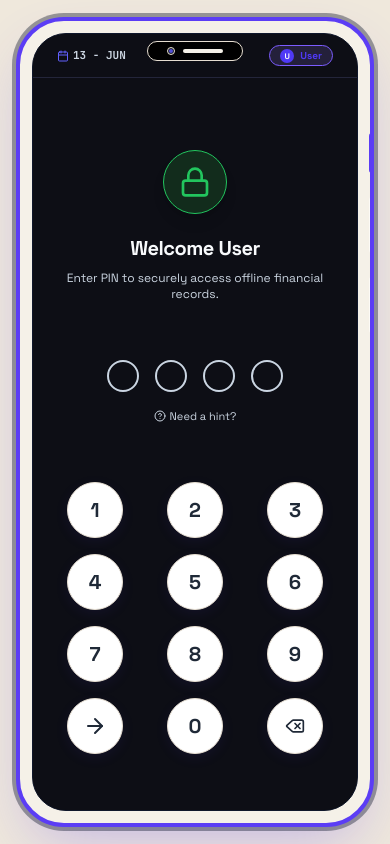
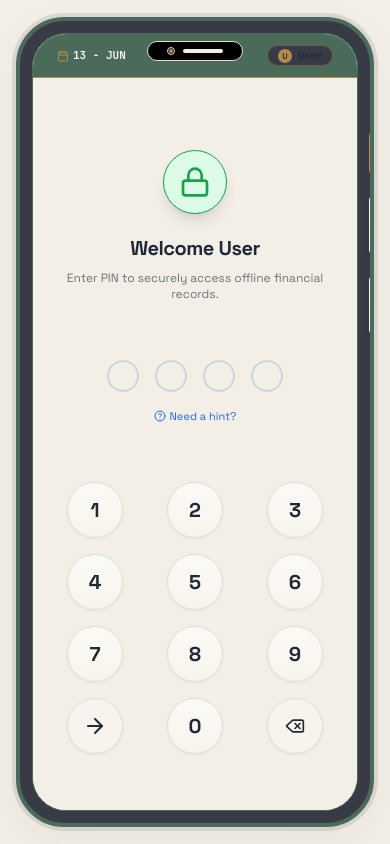
Before and after one commit to codewithdkd/Money-tracker-, a React (Vite) app: page / in a window 390 px wide. Built offline with nearby package versions, Linux system fonts and the light colour scheme.

Commit message:
feat: rebrand theme to sage-gold palette
Update global CSS variables, App background colors, and PhoneFrame aesthetic to a new sage-gold theme. Add overall budget threshold settings to the configuration panel.

```diff
--- a/index.html
+++ b/index.html
@@ -8,7 +8,7 @@
     <link rel="manifest" href="/manifest.json" />
     <meta name="apple-mobile-web-app-capable" content="yes" />
     <meta name="apple-mobile-web-app-status-bar-style" content="black-translucent" />
-    <meta name="theme-color" content="#4f46e5" />
+    <meta name="theme-color" content="#1E3A5F" />
     <link rel="apple-touch-icon" href="/icon.svg" />
     <script>
       if ("serviceWorker" in navigator) {
--- a/src/App.tsx
+++ b/src/App.tsx
@@ -104,7 +104,7 @@ export default function App() {
   }, [settings.themePreference, settings.darkMode]);
 
   return (
-    <div className="min-h-screen w-screen bg-[#EFE8DC] dark:bg-[#131420] flex flex-col justify-center items-center p-2 overflow-y-auto select-none">
+    <div className="min-h-screen w-screen bg-[#F3EFE7] dark:bg-[#121A17] flex flex-col justify-center items-center p-2 overflow-y-auto select-none">
       <PhoneFrame
         onAddCategory={handleAddCategory}
         expenses={expenses}
--- a/src/components/PhoneFrame.tsx
+++ b/src/components/PhoneFrame.tsx
@@ -353,17 +353,17 @@ export default function PhoneFrame({
   return (
     <div className="relative p-2 sm:p-4 flex items-center justify-center bg-transparent w-full">
       {/* Luxurious Physical Phone Hardware Case */}
-      <div className="w-[395px] max-w-[calc(100vw-16px)] h-[810px] max-h-[calc(100vh-16px)] sm:max-h-[810px] bg-slate-950 dark:bg-slate-950 rounded-[48px] p-3 shadow-[0_25px_60px_-15px_rgba(91,61,245,0.3)] border-4 border-[#5B3DF5] dark:border-[#7C5CFF] flex flex-col justify-between overflow-hidden relative group/frame transition-all duration-300 ring-4 ring-slate-900/40 dark:ring-slate-900/80">
+      <div className="w-[395px] max-w-[calc(100vw-16px)] h-[810px] max-h-[calc(100vh-16px)] sm:max-h-[810px] bg-[#383A46] dark:bg-[#090D0B] rounded-[48px] p-3 shadow-[0_20px_50px_rgba(80,60,40,0.06)] dark:shadow-[0_25px_60px_rgba(0,0,0,0.6)] border-4 border-[#4A6A5A] dark:border-[#0F766E] flex flex-col justify-between overflow-hidden relative group/frame transition-all duration-300 ring-4 ring-slate-900/10 dark:ring-slate-950/80">
 
         {/* Sleek Side Hardware Buttons (Power/Volume) */}
-        <div className="absolute top-28 -right-0.5 w-[3px] h-10 bg-[#5B3DF5] rounded-l-md" />
+        <div className="absolute top-28 -right-0.5 w-[3px] h-10 bg-[#B88A4A] dark:bg-[#C89A63] rounded-l-md" />
         <div className="absolute top-44 -right-0.5 w-[3px] h-14 bg-slate-800 rounded-l-md" />
         <div className="absolute top-64 -right-0.5 w-[3px] h-14 bg-slate-800 rounded-l-md" />
 
         {/* Dynamic Premium Dynamic Island / Notch layout */}
         <div className="absolute top-5 left-1/2 -translate-x-1/2 h-5 w-24 bg-black rounded-full z-45 flex items-center justify-center gap-2 border border-slate-800 shadow-inner">
           <div className="h-2 w-2 rounded-full bg-[#121620] border border-slate-800 flex items-center justify-center">
-            <div className="h-1 w-1 rounded-full bg-indigo-500/80" />
+            <div className="h-1 w-1 rounded-full bg-[#B88A4A] dark:bg-[#C89A63]" />
           </div>
           <div className="h-1 w-10 bg-slate-900 rounded-full" />
         </div>
@@ -395,12 +395,12 @@ export default function PhoneFrame({
         </AnimatePresence>
 
         {/* Screen layout container */}
-        <div className={`flex-1 flex flex-col overflow-hidden rounded-[34px] border border-slate-900 ${settings.darkMode ? 'dark bg-slate-900' : 'bg-slate-50'} transition-colors duration-300 relative`}>
+        <div className={`flex-1 flex flex-col overflow-hidden rounded-[34px] border border-[#4A6A5A] dark:border-[#2F3A35] bg-[var(--app-bg)] transition-colors duration-300 relative`}>
 
-            {/* Top Status Indicators bar */}
-          <div className="h-11 px-6 bg-slate-100 dark:bg-slate-900 flex items-center justify-between z-40 text-slate-500 dark:text-slate-400 select-none border-b border-slate-100 dark:border-slate-850">
+            {/* Top Status Indicators bar - Elegant Sage/Muted Gold header (Light) & Sophisticated Dark Teal (Dark) */}
+          <div className="h-11 px-6 bg-[#4A6A5A] dark:bg-[#1F2A25] flex items-center justify-between z-40 text-stone-100 dark:text-stone-300 select-none border-b border-[#B88A4A] dark:border-[#2F3A35]">
             <div className="flex items-center gap-1 text-[11px] font-black font-mono">
-              <Calendar className="h-3 w-3 text-indigo-500" />
+              <Calendar className="h-3 w-3 text-[#B88A4A] dark:text-[#C89A63]" />
               <span>{`${new Date().getDate()} - ${new Date().toLocaleDateString('en-US', { month: 'short' }).toUpperCase()}`}</span>
             </div>
 
@@ -409,13 +409,13 @@ export default function PhoneFrame({
                 setTempProfileName(settings.userName || 'User');
                 setShowNameModal(true);
               }}
-              className="flex items-center gap-1.5 bg-indigo-50 dark:bg-slate-800 hover:bg-indigo-100 dark:hover:bg-slate-700 px-2.5 py-0.5 rounded-full text-[10px] font-bold text-indigo-600 dark:text-indigo-400 border border-indigo-150/40 dark:border-slate-700 cursor-pointer transition-all"
+              className="flex items-center gap-1.5 bg-[#383A46] dark:bg-slate-900 hover:bg-[#4A6A5A] dark:hover:bg-slate-800 px-2.5 py-0.5 rounded-full text-[10px] font-bold text-slate-100 dark:text-slate-200 border border-[#B88A4A]/40 dark:border-slate-800 cursor-pointer transition-all"
               title="Edit Profile Name"
             >
-              <div className="h-3.5 w-3.5 rounded-full bg-indigo-600 text-[8px] text-white font-black flex items-center justify-center">
+              <div className="h-3.5 w-3.5 rounded-full bg-[#B88A4A] dark:bg-[#C89A63] text-[8px] text-white dark:text-stone-900 font-black flex items-center justify-center">
                 {(settings.userName || 'User').charAt(0).toUpperCase()}
               </div>
-              <span className="truncate max-w-[65px]">{settings.userName || 'User'}</span>
+              <span className="truncate max-w-[65px] font-mono">{settings.userName || 'User'}</span>
             </button>
           </div>
 
--- a/src/index.css
+++ b/src/index.css
@@ -2,61 +2,73 @@
 @import "tailwindcss";
 
 :root {
-  --app-bg: #F5F1E8;             /* soft warm cream */
-  --app-secondary-bg: #EFE8DC;   /* darker secondary cream */
-  --app-card: #FCFAF6;           /* slightly lighter warm cozy card */
-  --app-card-elevated: #FFFFFF;  /* elevated pure white cards */
-  --app-primary: #5B3DF5;        /* premium royal purple accent */
-  --app-primary-hover: #4C2FE0;  /* deep purple hover */
-  --app-primary-light: #EEE9FF;  /* soft violet wrapper tint */
+  --app-bg: #F3EFE7;             /* light warm cream background */
+  --app-secondary-bg: #FCFAF6;   /* secondary warm surface */
+  --app-card: #FCFAF6;           /* pristine cards */
+  --app-card-elevated: #F8F4ED;  /* card elevated */
+  --app-primary: #4A6A5A;        /* sage green primary */
+  --app-primary-hover: #383A46;  /* primary dark */
+  --app-primary-light: #ECE6DD;  /* premium clean warm tint */
+  --app-accent: #B88A4A;         /* muted gold accent */
 
-  --app-success: #16A34A;
+  --app-success: #16A34A;        /* green for income */
   --app-success-light: #DCFCE7;
-  --app-warning: #F59E0B;
+  --app-warning: #D97706;        /* warning orange */
   --app-warning-light: #FEF3C7;
-  --app-error: #DC2626;
+  --app-error: #DC2626;          /* red for expenses */
   --app-error-light: #FEE2E2;
+  --app-transfer: #2563EB;       /* transfer blue button */
+  --app-transfer-light: #DBEAFE;
 
   --app-text-primary: #1F2937;
   --app-text-secondary: #6B7280;
   --app-text-muted: #9CA3AF;
-  --app-border: #E6DED1;         /* soft designer layout border */
-  --app-divider: #F0E9DD;        /* extremely thin divider */
+  --app-border: #E2DDD4;         /* subtle borders */
+  --app-divider: #ECE6DD;        /* delicate thin separator */
 
-  --input-bg: #FFFFFF;
-  --input-border: #E6DED1;
+  --input-bg: #FCFAF6;
+  --input-border: #E2DDD4;
   --input-text: #1F2937;
-  --tag-bg: #EFE8DC;
+  --tag-bg: #ECE6DD;
   --tag-text: #1F2937;
+
+  --app-card-shadow: 0 2px 8px rgba(80,60,40,0.05), 0 8px 24px rgba(80,60,40,0.03);
+  --app-card-gradient: linear-gradient(180deg, #FCFAF6 0%, #F8F4ED 100%);
 }
 
 .dark {
-  --app-bg: #0D0E15;             /* sleek obsidian midnight background */
-  --app-secondary-bg: #131420;   /* secondary deep block */
-  --app-card: #181926;           /* elegant dark visual card */
-  --app-card-elevated: #212335;  /* highlight elevated card / input */
-  --app-primary: #7C5CFF;        /* vibrant light neon purple for visibility */
-  --app-primary-hover: #6949F5;
-  --app-primary-light: #24203B;
+  --app-bg: #121A17;             /* sleek matte dark teal background */
+  --app-secondary-bg: #18211D;   /* secondary deep slate block */
+  --app-card: #1F2A25;           /* majestic muted dark teal card */
+  --app-card-elevated: #18211D;  /* elevated dashboard blocks */
+  --app-primary: #0F766E;        /* luxury sage dark teal */
+  --app-primary-hover: #0B5E59;
+  --app-primary-light: #142C2A;
+  --app-accent: #C89A63;         /* tan gold dark accent */
 
   --app-success: #22C55E;
   --app-success-light: #122C1C;
-  --app-warning: #FBBF24;
+  --app-warning: #F59E0B;
   --app-warning-light: #342710;
-  --app-error: #EF4444;
-  --app-error-light: #351515;
+  --app-error: #F43F5E;
+  --app-error-light: #4A151C;
+  --app-transfer: #38BDF8;       /* bright transfer blue */
+  --app-transfer-light: #0C3A4E;
 
-  --app-text-primary: #F8FAFC;
-  --app-text-secondary: #CBD5E1;
-  --app-text-muted: #94A3B8;
-  --app-border: #23253A;         /* luxury dark slate divider border */
-  --app-divider: #1A1C2C;
+  --app-text-primary: #F5F5F4;
+  --app-text-secondary: #A8B0AA;
+  --app-text-muted: #717C76;
+  --app-border: #2F3A35;         /* subtle matte teal border */
+  --app-divider: #1F2925;
 
-  --input-bg: #181926;
-  --input-border: #23253A;
-  --input-text: #F8FAFC;
-  --tag-bg: #212335;
-  --tag-text: #F8FAFC;
+  --input-bg: #1F2A25;
+  --input-border: #2F3A35;
+  --input-text: #F5F5F4;
+  --tag-bg: #2F3A35;
+  --tag-text: #F5F5F4;
+
+  --app-card-shadow: 0 4px 16px rgba(0,0,0,0.25);
+  --app-card-gradient: linear-gradient(180deg, #1F2A25 0%, #18211D 100%);
 }
 
 @theme {
@@ -75,9 +87,9 @@
 @layer utilities {
   /* Dynamic Backgrounds & Premium Card Shadows instead of harsh borders */
   .bg-white, .bg-slate-800, .bg-slate-850 {
-    background-color: var(--app-card) !important;
-    box-shadow: 0 4px 20px -2px rgba(91, 61, 245, 0.05), 0 2px 8px -1px rgba(91, 61, 245, 0.03) !important;
-    border-color: var(--app-divider) !important;
+    background: var(--app-card-gradient) !important;
+    box-shadow: var(--app-card-shadow) !important;
+    border-color: var(--app-border) !important;
   }
 
   /* Slate environments translate fully to main backgrounds */
@@ -125,7 +137,7 @@
     border-color: var(--app-border) !important;
   }
 
-  /* Primary Royal Purple brand colors */
+  /* Primary brand colors mapped to Indigo utilities */
   .bg-indigo-600, .bg-indigo-650, .bg-[#4f46e5], .bg-[#5B4CFF], .bg-indigo-500 {
     background-color: var(--app-primary) !important;
     color: #FFFFFF !important;
@@ -182,23 +194,35 @@
     border-color: var(--app-error) !important;
   }
 
-  /* Bottom navigation tab elements: inactive #94A3B8, active #5B3DF5 */
+  /* Transfer configurations */
+  .text-blue-500, .text-blue-600, .text-blue-400, .text-slate-400 {
+    color: var(--app-transfer) !important;
+  }
+  .bg-blue-500, .bg-blue-600 {
+    background-color: var(--app-transfer) !important;
+    color: #FFFFFF !important;
+  }
+  .bg-blue-50 {
+    background-color: var(--app-transfer-light) !important;
+  }
+
+  /* Bottom navigation tab elements: inactive, active */
   .h-16 .text-slate-400 {
-    color: #94A3B8 !important;
+    color: var(--app-text-secondary) !important;
   }
   .h-16 .text-indigo-600, .h-16 .text-indigo-400 {
     color: var(--app-primary) !important;
   }
 
-  /* Interactive Keypad buttons for PIN screens (White back, soft shadows, dark texts) */
+  /* Interactive Keypad buttons for PIN screens */
   .grid-cols-3 button.h-14.w-14 {
-    background-color: #FFFFFF !important;
-    color: #1F2937 !important;
-    box-shadow: 0 4px 14px rgba(91, 61, 245, 0.08) !important;
-    border: 1px solid #E6DED1 !important;
+    background-color: var(--app-card-elevated) !important;
+    color: var(--app-text-primary) !important;
+    box-shadow: 0 1px 3px rgba(0, 0, 0, 0.05) !important;
+    border: 1px solid var(--app-border) !important;
   }
 
-  /* Keep verify action button pristine purple */
+  /* Keep verify action button pristine primary */
   .grid-cols-3 button.h-14.w-14.bg-indigo-600,
   .grid-cols-3 button.h-14.w-14.bg-[#4f46e5] {
     background-color: var(--app-primary) !important;
@@ -227,17 +251,17 @@
   background: var(--app-primary);
 }
 
-/* Custom premium visual glow and premium gradients styling */
+/* Custom premium visual glow and premium gradients styling (Glow effects removed) */
 .glow-primary {
-  box-shadow: 0 0 20px rgba(91, 61, 245, 0.25);
+  box-shadow: 0 1px 3px rgba(0, 0, 0, 0.05) !important;
 }
 
 .glow-primary:hover {
-  box-shadow: 0 0 25px rgba(91, 61, 245, 0.45);
+  box-shadow: 0 2px 5px rgba(0, 0, 0, 0.08) !important;
 }
 
 .gradient-premium-purple {
-  background: linear-gradient(135deg, var(--app-primary) 0%, var(--app-primary) 100%);
+  background: linear-gradient(135deg, var(--app-primary) 0%, var(--app-primary) 100%) !important;
 }
 
 /* Premium Custom Range Sliders mapped dynamically */
@@ -245,10 +269,17 @@ input[type="range"] {
   -webkit-appearance: none;
   appearance: none;
   width: 100%;
-  height: 7px;
+  height: 16px; /* Allow enough height for native hit-box and thumb alignment */
+  background: transparent !important;
+  outline: none;
+}
+
+input[type="range"]::-webkit-slider-runnable-track {
+  width: 100%;
+  height: 6px;
   background: var(--app-border) !important;
   border-radius: 99px;
-  outline: none;
+  border: none;
 }
 
 input[type="range"]::-webkit-slider-thumb {
@@ -257,28 +288,37 @@ input[type="range"]::-webkit-slider-thumb {
   width: 16px;
   height: 16px;
   border-radius: 50%;
-  background: var(--app-primary);
+  background: var(--app-primary) !important;
   cursor: pointer;
-  border: 1.5px solid var(--app-card);
-  box-shadow: 0 0 6px var(--app-primary);
+  border: 2px solid var(--app-card) !important;
+  box-shadow: 0 1px 3px rgba(0, 0, 0, 0.25) !important;
+  margin-top: -5px; /* Centering the 16px thumb inside the 6px track */
   transition: transform 0.15s ease-in-out, background-color 0.15s;
 }
 
 input[type="range"]::-webkit-slider-thumb:hover {
-  transform: scale(1.25);
+  transform: scale(1.15);
+}
+
+input[type="range"]::-moz-range-track {
+  width: 100%;
+  height: 6px;
+  background: var(--app-border) !important;
+  border-radius: 99px;
+  border: none;
 }
 
 input[type="range"]::-moz-range-thumb {
   width: 16px;
   height: 16px;
-  border: 1.5px solid var(--app-card);
+  border: 2px solid var(--app-card) !important;
   border-radius: 50%;
-  background: var(--app-primary);
+  background: var(--app-primary) !important;
   cursor: pointer;
-  box-shadow: 0 0 6px var(--app-primary);
+  box-shadow: 0 1px 3px rgba(0, 0, 0, 0.25) !important;
   transition: transform 0.15s ease-in-out, background-color 0.15s;
 }
 
 input[type="range"]::-moz-range-thumb:hover {
-  transform: scale(1.25);
+  transform: scale(1.15);
 }
```
Also changed, not shown: src/components/SettingsScreen.tsx (+28 -9 lines).
